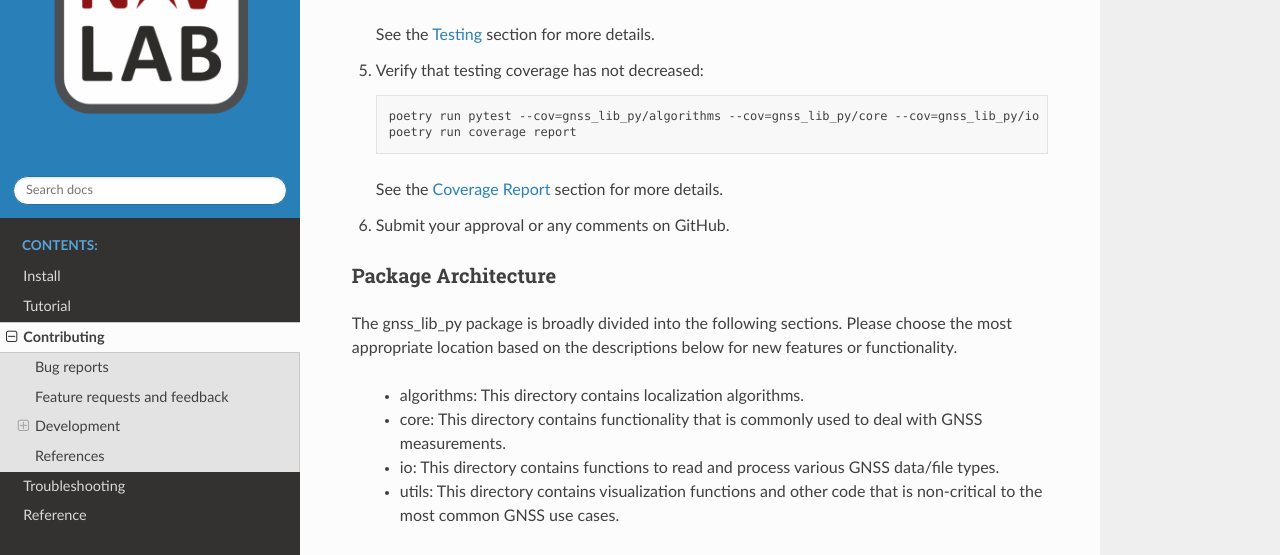
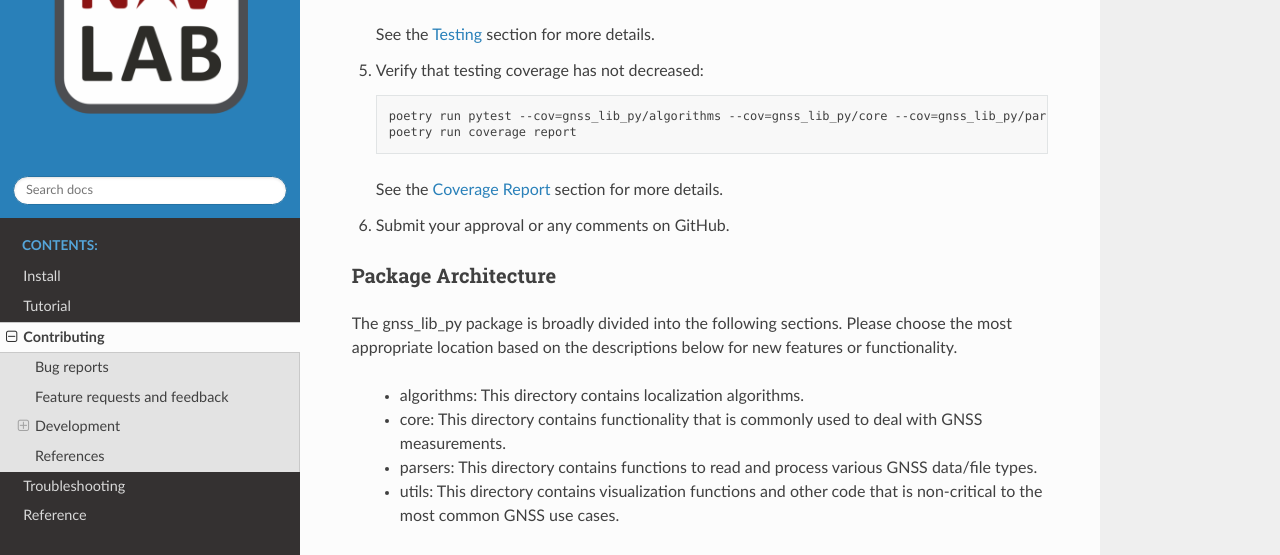
Before and after one commit to Stanford-NavLab/gnss_lib_py, a Sphinx documentation site: the page built from docs/source/contributing.rst, in a window 1280 px wide and 1400 px high, scrolled down 2892 px. Shown: the part 151-706 px from the top of the window. Built offline with Sphinx 7.4.7 and the Read the Docs theme 2.0.0, drawn with Linux system fonts in a browser that asks for light colours; some of the changed text lies outside the part shown.

Commit message:
update documentation, standardize output_path

```diff
--- a/docs/source/contributing.rst
+++ b/docs/source/contributing.rst
@@ -69,7 +69,7 @@ Standard GitHub Workflow
 
    .. code-block:: bash
 
-      poetry run pytest --cov=gnss_lib_py/algorithms --cov=gnss_lib_py/core --cov=gnss_lib_py/io --cov=gnss_lib_py/utils --cov-report=xml
+      poetry run pytest --cov=gnss_lib_py/algorithms --cov=gnss_lib_py/core --cov=gnss_lib_py/parsers --cov=gnss_lib_py/utils --cov-report=xml
       poetry run coverage report
 
    See the :ref:`Coverage Report<coverage>` section for more details.
@@ -115,7 +115,7 @@ to install pyenv, poetry, python dependencies, and clone the repository.
 
    .. code-block:: bash
 
-      poetry run pytest --cov=gnss_lib_py/algorithms --cov=gnss_lib_py/core --cov=gnss_lib_py/io --cov=gnss_lib_py/utils --cov-report=xml
+      poetry run pytest --cov=gnss_lib_py/algorithms --cov=gnss_lib_py/core --cov=gnss_lib_py/parsers --cov=gnss_lib_py/utils --cov-report=xml
       poetry run coverage report
 
    See the :ref:`Coverage Report<coverage>` section for more details.
@@ -177,7 +177,7 @@ Pull Request Review Workflow
 
    .. code-block:: bash
 
-      poetry run pytest --cov=gnss_lib_py/algorithms --cov=gnss_lib_py/core --cov=gnss_lib_py/io --cov=gnss_lib_py/utils --cov-report=xml
+      poetry run pytest --cov=gnss_lib_py/algorithms --cov=gnss_lib_py/core --cov=gnss_lib_py/parsers --cov=gnss_lib_py/utils --cov-report=xml
       poetry run coverage report
 
    See the :ref:`Coverage Report<coverage>` section for more details.
@@ -194,7 +194,7 @@ below for new features or functionality.
     * algorithms: This directory contains localization algorithms.
     * core: This directory contains functionality that is commonly used
       to deal with GNSS measurements.
-    * io: This directory contains functions to read and process various
+    * parsers: This directory contains functions to read and process various
       GNSS data/file types.
     * utils: This directory contains visualization functions and other
       code that is non-critical to the most common GNSS use cases.
@@ -248,7 +248,7 @@ reports can be generated locally with the following commands:
 
 .. code-block:: bash
 
-   poetry run pytest --cov=gnss_lib_py/algorithms --cov=gnss_lib_py/core --cov=gnss_lib_py/io --cov=gnss_lib_py/utils --cov-report=xml
+   poetry run pytest --cov=gnss_lib_py/algorithms --cov=gnss_lib_py/core --cov=gnss_lib_py/parsers --cov=gnss_lib_py/utils --cov-report=xml
    poetry run coverage report
 
 The total percentage of code covered (bottom right percentage) is the
```
Also changed, not shown: docs/source/requirements.txt (+222 -151 lines), 3 other files.
